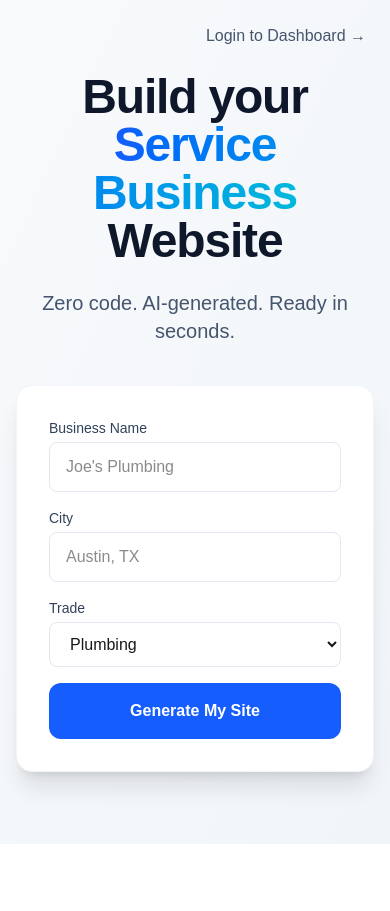
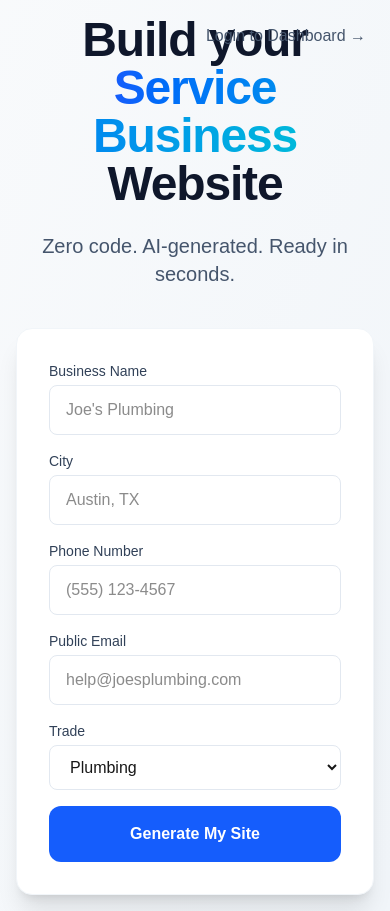
Before and after one commit to djadejam-commits/tradelaunch, a Next.js app: page / in a window 390 px wide. Before the commit the page ends 844 px from the top, so only its background shows below. Built offline with nearby package versions, Linux system fonts and the light colour scheme.

Commit message:
Fix: Restored Phone and Email inputs

```diff
--- a/app/(home)/page.tsx
+++ b/app/(home)/page.tsx
@@ -2,13 +2,19 @@
 
 import { useState } from "react";
 import { useRouter } from "next/navigation";
-import Link from "next/link"; // <--- NEW IMPORT
+import Link from "next/link";
 
 export default function Home() {
   const router = useRouter();
   const [businessName, setBusinessName] = useState("");
   const [city, setCity] = useState("");
   const [trade, setTrade] = useState("Plumbing");
+
+  // --- RESTORED FIELDS ---
+  const [phone, setPhone] = useState("");
+  const [email, setEmail] = useState("");
+  // -----------------------
+
   const [isGenerating, setIsGenerating] = useState(false);
 
   const handleGenerate = async (e: React.FormEvent) => {
@@ -19,7 +25,8 @@ export default function Home() {
       const res = await fetch("/api/generate", {
         method: "POST",
         headers: { "Content-Type": "application/json" },
-        body: JSON.stringify({ businessName, city, trade }),
+        // Send ALL data including contact info
+        body: JSON.stringify({ businessName, city, trade, phone, email }),
       });
 
       const data = await res.json();
@@ -40,7 +47,7 @@ export default function Home() {
   return (
     <main className="min-h-screen bg-gradient-to-br from-slate-50 to-slate-100 flex flex-col relative">
 
-      {/* --- NEW HEADER SECTION --- */}
+      {/* Login Button (Keep this) */}
       <div className="absolute top-0 right-0 p-6 z-10">
         <Link
           href="/dashboard"
@@ -49,7 +56,6 @@ export default function Home() {
           Login to Dashboard →
         </Link>
       </div>
-      {/* -------------------------- */}
 
       <div className="flex-1 flex flex-col items-center justify-center p-4">
         <div className="text-center mb-10 max-w-2xl">
@@ -63,6 +69,8 @@ export default function Home() {
 
         <div className="w-full max-w-md bg-white rounded-2xl shadow-xl p-8 border border-slate-100">
           <form onSubmit={handleGenerate} className="space-y-4">
+
+            {/* Business Name */}
             <div>
               <label className="block text-sm font-medium text-slate-700 mb-1">Business Name</label>
               <input
@@ -75,6 +83,7 @@ export default function Home() {
               />
             </div>
 
+            {/* City */}
             <div>
               <label className="block text-sm font-medium text-slate-700 mb-1">City</label>
               <input
@@ -87,6 +96,33 @@ export default function Home() {
               />
             </div>
 
+            {/* --- RESTORED PHONE INPUT --- */}
+            <div>
+              <label className="block text-sm font-medium text-slate-700 mb-1">Phone Number</label>
+              <input
+                type="tel"
+                required
+                className="w-full px-4 py-3 rounded-lg border border-slate-200 focus:ring-2 focus:ring-blue-500 outline-none"
+                placeholder="(555) 123-4567"
+                value={phone}
+                onChange={(e) => setPhone(e.target.value)}
+              />
+            </div>
+
+            {/* --- RESTORED EMAIL INPUT --- */}
+            <div>
+              <label className="block text-sm font-medium text-slate-700 mb-1">Public Email</label>
+              <input
+                type="email"
+                required
+                className="w-full px-4 py-3 rounded-lg border border-slate-200 focus:ring-2 focus:ring-blue-500 outline-none"
+                placeholder="help@joesplumbing.com"
+                value={email}
+                onChange={(e) => setEmail(e.target.value)}
+              />
+            </div>
+
+            {/* Trade */}
             <div>
               <label className="block text-sm font-medium text-slate-700 mb-1">Trade</label>
               <select
```
